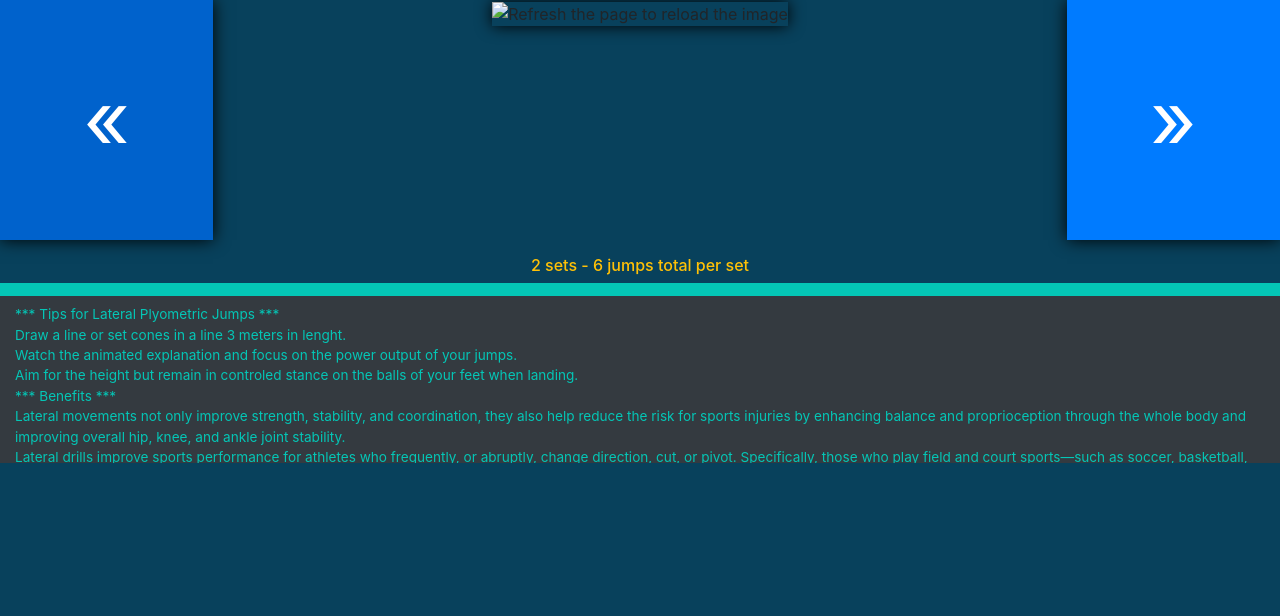
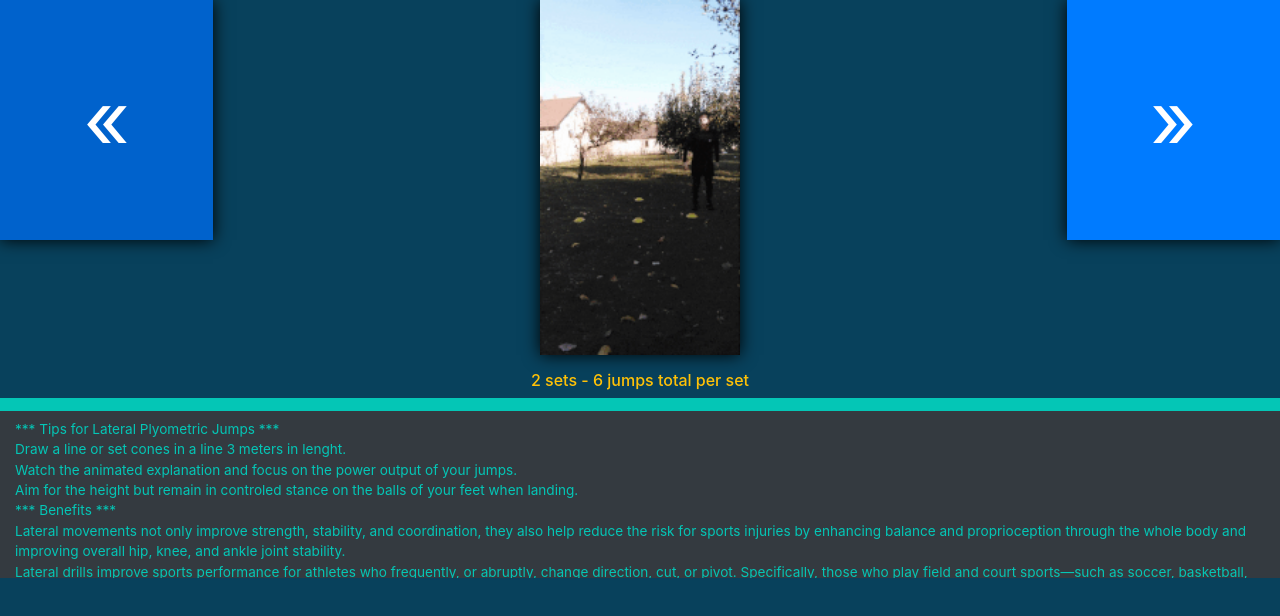
Before and after one commit to exort-apps/leg, a plain HTML site: page level/agility/d1e1.html in a window 1280 px wide. Drawn offline with Linux system fonts and the light colour scheme.

```diff
--- a/js/scripts_tips.js
+++ b/js/scripts_tips.js
@@ -140,7 +140,7 @@ $(document).ready(function(){
       An important matter is that you don't perform this exercise without a proper warm-up. <br>
       Again, aim for power.`,
       reps: "3 sets - 3 reps on both sides for each set",
-      img: "../../latJump90Forward.gif"
+      img: "../../img/latJump90Forward.gif"
     };
 
     var latToForwInsLeg = {
```
Also changed, not shown: index.html (+0 -3 lines), img/boxJumps.gif (added), img/drillsL.gif (added), img/forwToLatInsLeg.gif (added), img/forwToLatOutLeg.gif (added), img/highKnee.gif (added), img/jumpLunges.gif (added), img/kneeBoxJumps.gif (added), img/latBoxJumps.gif (added), img/latJump90Forward.gif (added), img/latLungeJumps.gif (added), img/latPlyJumps.gif (added), img/latRunning.gif (added), img/latToForwInsLeg.gif (added), 5 more files.
